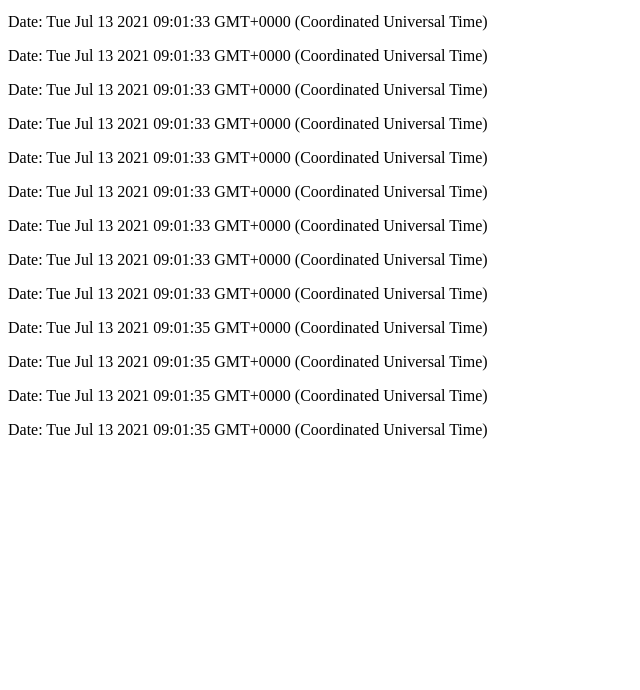
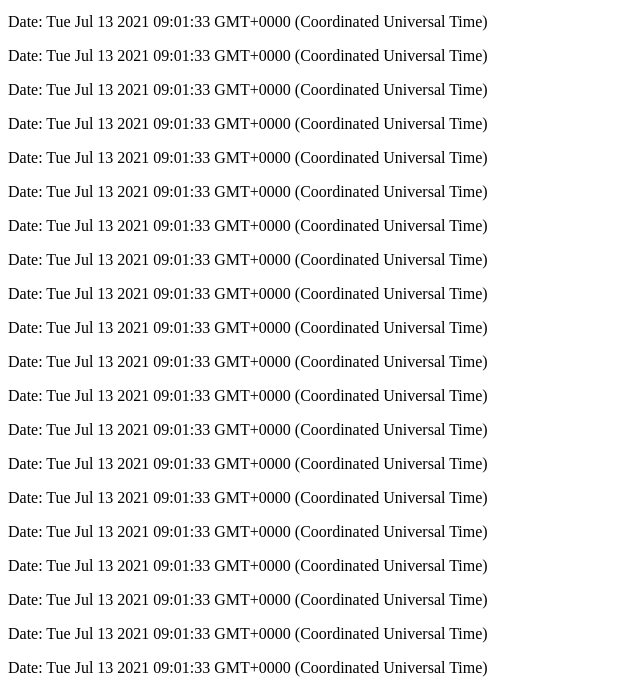
Before and after one commit to Jiapan-Yu/javascript_info, a plain HTML site: page javascriptInfo.html in a window 1280 px wide. Shown: the part 101-791 px from the top of the page, without its empty margins (0-640 px from the left). Drawn offline with Linux system fonts and the light colour scheme.

Commit message:
Scrolling task Endless page 参照官方答案后自己写了一遍

```diff
--- a/javascriptInfo.html
+++ b/javascriptInfo.html
@@ -15,27 +15,18 @@
 <h1>Scroll me</h1>
 
 <script>
-  // ... your code ...
-  // 1. listen to scroll event on window
-  // 2. per line for per time string in a div
-  // 3. at the beginning, generate enough time strings lines to cause overflow
-  for (let i = 0; i < 10; i++) {
-    let timeStringDiv = document.createElement("div");
-    timeStringDiv.textContent = "Date: " + new Date();
-    document.body.append(timeStringDiv);
+  function populate() {
+    while (true) {
+      let hiddenHeight = document.documentElement.getBoundingClientRect().bottom - document.documentElement.clientHeight;
+      if (hiddenHeight > 100) break;
+
+      document.body.insertAdjacentHTML("beforeend", `<p>Date: ${new Date()}</p>`);
+    }
   }
 
-  window.addEventListener("scroll", function(event) {
-    console.log("scroll event");
-    let hiddenHeight = document.documentElement.getBoundingClientRect().bottom - document.documentElement.clientHeight;
-    console.log("hiddenHeight: ", hiddenHeight)
-    if (hiddenHeight < 50) {
-      let timeStringDiv = document.createElement("div");
-      timeStringDiv.textContent = "Date: " + new Date();
-      document.body.append(timeStringDiv);
-    }
-  });
+  window.addEventListener("scroll", populate);
 
+  populate();
 </script>
 
 </body>
```
